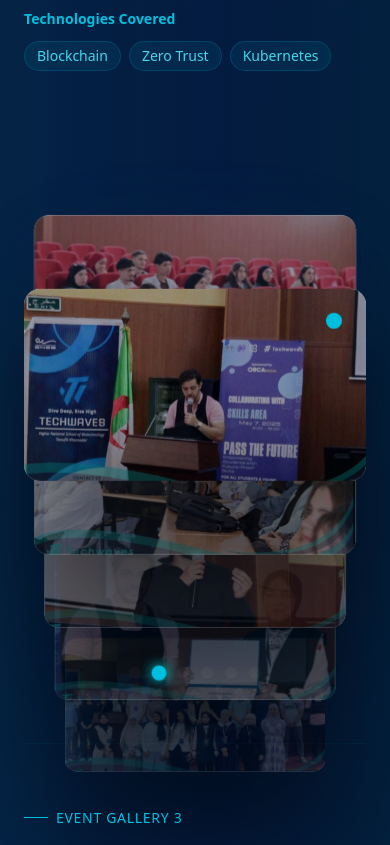
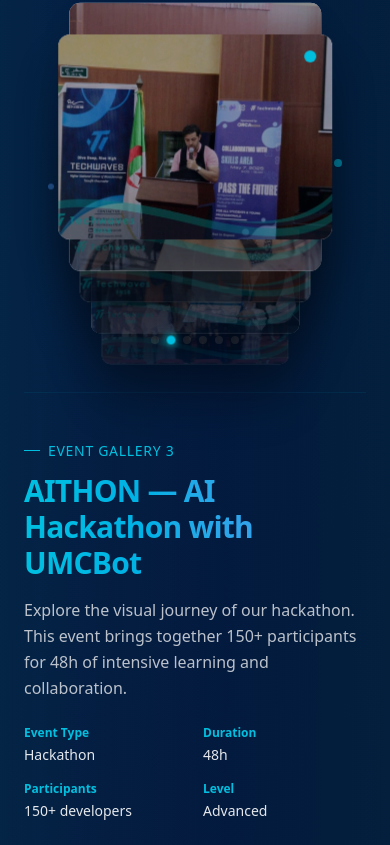
Before and after one commit to crematorium-crm/Techwaves-website, a Next.js app: page /events in a window 390 px wide. Shown: the part 6090-6935 px from the top of the page. Built offline with nearby package versions, Linux system fonts and the light colour scheme.

Commit message:
Update page.jsx

```diff
--- a/src/app/events/page.jsx
+++ b/src/app/events/page.jsx
@@ -670,20 +670,20 @@ function EventGallery({ event, isActive, index }) {
   }, [event.galleryImages.length]);
 
   const FloatingLayers = ({ images, currentIndex }) => (
-    <div className="relative h-[500px] flex items-center justify-center" style={{ perspective: '2000px' }}>
-      <div className="relative w-full max-w-2xl">
+    <div className="relative h-[350px] flex items-center justify-center" style={{ perspective: '1500px' }}>
+      <div className="relative w-full max-w-lg">
         {images.map((img, imgIndex) => {
           const isActiveImg = imgIndex === currentIndex;
-          const offset = (imgIndex - currentIndex) * 80;
-          const rotateX = (imgIndex - currentIndex) * -6;
-          const scale = 1 - Math.abs(imgIndex - currentIndex) * 0.06;
+          const offset = (imgIndex - currentIndex) * 40; // Reduced from 80 to 40
+          const rotateX = (imgIndex - currentIndex) * -4; // Reduced from -6 to -4
+          const scale = 1 - Math.abs(imgIndex - currentIndex) * 0.08; // Slightly more scale reduction
           const zIndex = images.length - Math.abs(imgIndex - currentIndex);
-          const opacity = 1 - Math.abs(imgIndex - currentIndex) * 0.12;
+          const opacity = 1 - Math.abs(imgIndex - currentIndex) * 0.15;
 
           return (
             <div
               key={imgIndex}
-              className="absolute left-1/2 top-1/2 w-full transition-all duration-700 ease-out"
+              className="absolute left-1/2 top-1/2 w-4/5 transition-all duration-700 ease-out" // Reduced width from full to 4/5
               style={{
                 transform: `translate(-50%, calc(-50% + ${offset}px)) rotateX(${rotateX}deg) scale(${scale})`,
                 transformStyle: 'preserve-3d',
@@ -692,33 +692,32 @@ function EventGallery({ event, isActive, index }) {
               }}
             >
               <div
-                className={`bg-white rounded-2xl shadow-2xl overflow-hidden transition-all duration-300 ${
-                  isActive && isActiveImg ? 'ring-4 ring-cyan-400 shadow-cyan-500/25 scale-105' : 'ring-2 ring-gray-600/20'
+                className={`bg-white rounded-xl shadow-xl overflow-hidden transition-all duration-300 ${
+                  isActive && isActiveImg ? 'ring-2 ring-cyan-400 shadow-cyan-500/20' : 'ring-1 ring-gray-600/20'
                 }`}
                 style={{
-                  boxShadow: `0 ${40 + imgIndex * 15}px ${80 + imgIndex * 15}px rgba(0, 0, 0, ${0.3 + imgIndex * 0.1})`
+                  boxShadow: `0 ${20 + imgIndex * 8}px ${40 + imgIndex * 8}px rgba(0, 0, 0, ${0.2 + imgIndex * 0.1})` // Reduced shadow
                 }}
               >
-                <div className="relative aspect-[16/9] overflow-hidden">
+                <div className="relative aspect-[4/3] overflow-hidden"> {/* Changed from 16/9 to 4/3 for smaller aspect ratio */}
                   <img src={img} alt={`${event.title} - Image ${imgIndex + 1}`} className="w-full h-full object-cover" />
-                  <div className="absolute inset-0 bg-gradient-to-b from-transparent via-transparent to-black/20 pointer-events-none"></div>
+                  <div className="absolute inset-0 bg-gradient-to-b from-transparent via-transparent to-black/10 pointer-events-none"></div>
                 </div>
 
                 {isActiveImg && (
-                  <div className="absolute top-6 right-6 w-4 h-4 bg-cyan-400 rounded-full shadow-lg animate-pulse"></div>
+                  <div className="absolute top-4 right-4 w-3 h-3 bg-cyan-400 rounded-full shadow-lg animate-pulse"></div> // Smaller indicator
                 )}
               </div>
             </div>
           );
         })}
 
-        {/* Background Glow */}
-        <div className="absolute bottom-0 left-1/2 transform -translate-x-1/2 w-full h-32 blur-3xl rounded-full bg-cyan-500/10" />
+        {/* Background Glow - Smaller */}
+        <div className="absolute bottom-0 left-1/2 transform -translate-x-1/2 w-3/4 h-20 blur-2xl rounded-full bg-cyan-500/10" />
 
-        {/* Floating particles */}
-        <div className="absolute top-8 right-8 w-3 h-3 bg-cyan-400 rounded-full opacity-60 animate-bounce"></div>
-        <div className="absolute top-16 left-8 w-2 h-2 bg-blue-400 rounded-full opacity-50 animate-bounce"></div>
-        <div className="absolute bottom-16 right-12 w-1.5 h-1.5 bg-purple-400 rounded-full opacity-40 animate-bounce"></div>
+        {/* Floating particles - Smaller and fewer */}
+        <div className="absolute top-6 right-6 w-2 h-2 bg-cyan-400 rounded-full opacity-60 animate-bounce"></div>
+        <div className="absolute top-12 left-6 w-1.5 h-1.5 bg-blue-400 rounded-full opacity-50 animate-bounce"></div>
       </div>
     </div>
   );
@@ -726,53 +725,53 @@ function EventGallery({ event, isActive, index }) {
   return (
     <div
       id={event.galleryId}
-      className={`min-h-screen flex items-center justify-center py-16 transition-all duration-500 border-b border-cyan-500/10 ${
-        isActive ? 'opacity-100 scale-100 bg-cyan-500/5 rounded-3xl' : 'opacity-90 scale-100'
+      className={`min-h-[80vh] flex items-center justify-center py-12 transition-all duration-500 border-b border-cyan-500/10 ${
+        isActive ? 'opacity-100 scale-100 bg-cyan-500/5 rounded-2xl' : 'opacity-90 scale-100'
       }`}
     >
-      <div className="max-w-7xl mx-auto grid lg:grid-cols-2 gap-16 items-center">
-        <div className={`space-y-8 transition-all duration-700 ${
+      <div className="max-w-6xl mx-auto grid lg:grid-cols-2 gap-12 items-center"> {/* Reduced gap from 16 to 12 */}
+        <div className={`space-y-6 transition-all duration-700 ${
           isActive ? 'translate-x-0 opacity-100' : 'translate-x-0 opacity-100'
         }`}>
           <div>
-            <div className="text-cyan-400 text-sm uppercase tracking-wider mb-4 flex items-center gap-2">
-              <div className="w-6 h-px bg-cyan-400"></div>
+            <div className="text-cyan-400 text-sm uppercase tracking-wider mb-3 flex items-center gap-2">
+              <div className="w-4 h-px bg-cyan-400"></div> {/* Smaller line */}
               Event Gallery {index + 1}
             </div>
-            <h2 className="text-4xl md:text-5xl font-bold mb-6 tracking-tight bg-gradient-to-r from-cyan-400 to-blue-400 bg-clip-text text-transparent">
+            <h2 className="text-3xl md:text-4xl font-bold mb-4 tracking-tight bg-gradient-to-r from-cyan-400 to-blue-400 bg-clip-text text-transparent"> {/* Smaller text */}
               {event.title}
             </h2>
-            <p className="text-gray-300 text-lg leading-relaxed mb-8">
+            <p className="text-gray-300 leading-relaxed mb-6"> {/* Smaller text */}
               Explore the visual journey of our {event.type.toLowerCase()}. This event brings together {event.participants}+ participants for {event.duration} of intensive learning and collaboration.
             </p>
           </div>
 
-          <div className="grid grid-cols-2 gap-6">
-            <div className="space-y-2">
-              <div className="text-cyan-400 text-sm font-semibold">Event Type</div>
-              <div className="text-white text-lg">{event.type}</div>
+          <div className="grid grid-cols-2 gap-4"> {/* Smaller gap */}
+            <div className="space-y-1"> {/* Smaller spacing */}
+              <div className="text-cyan-400 text-xs font-semibold">Event Type</div> {/* Smaller text */}
+              <div className="text-white text-sm">{event.type}</div> {/* Smaller text */}
             </div>
-            <div className="space-y-2">
-              <div className="text-cyan-400 text-sm font-semibold">Duration</div>
-              <div className="text-white text-lg">{event.duration}</div>
+            <div className="space-y-1">
+              <div className="text-cyan-400 text-xs font-semibold">Duration</div>
+              <div className="text-white text-sm">{event.duration}</div>
             </div>
-            <div className="space-y-2">
-              <div className="text-cyan-400 text-sm font-semibold">Participants</div>
-              <div className="text-white text-lg">{event.participants}+ developers</div>
+            <div className="space-y-1">
+              <div className="text-cyan-400 text-xs font-semibold">Participants</div>
+              <div className="text-white text-sm">{event.participants}+ developers</div>
             </div>
-            <div className="space-y-2">
-              <div className="text-cyan-400 text-sm font-semibold">Level</div>
-              <div className="text-white text-lg">{event.level}</div>
+            <div className="space-y-1">
+              <div className="text-cyan-400 text-xs font-semibold">Level</div>
+              <div className="text-white text-sm">{event.level}</div>
             </div>
           </div>
 
-          <div className="space-y-3">
-            <div className="text-cyan-400 text-sm font-semibold">Technologies Covered</div>
-            <div className="flex flex-wrap gap-2">
+          <div className="space-y-2"> {/* Smaller spacing */}
+            <div className="text-cyan-400 text-xs font-semibold">Technologies Covered</div> {/* Smaller text */}
+            <div className="flex flex-wrap gap-1"> {/* Smaller gap */}
               {event.techStack.map((tech, techIndex) => (
                 <span
                   key={techIndex}
-                  className="px-3 py-1 bg-cyan-500/10 text-cyan-300 text-sm rounded-full border border-cyan-500/20"
+                  className="px-2 py-1 bg-cyan-500/10 text-cyan-300 text-xs rounded-full border border-cyan-500/20" // Smaller badges
                 >
                   {tech}
                 </span>
@@ -790,14 +789,14 @@ function EventGallery({ event, isActive, index }) {
           />
 
           {/* Gallery Navigation Dots */}
-          <div className="flex justify-center mt-8 space-x-3">
+          <div className="flex justify-center mt-6 space-x-2"> {/* Smaller spacing */}
             {event.galleryImages.map((_, dotIndex) => (
               <button
                 key={dotIndex}
                 onClick={() => setCurrentImage(dotIndex)}
-                className={`w-3 h-3 rounded-full transition-all duration-300 ${
+                className={`w-2 h-2 rounded-full transition-all duration-300 ${
                   dotIndex === currentImage
-                    ? 'bg-cyan-400 shadow-[0_0_10px_#00ffff] scale-125'
+                    ? 'bg-cyan-400 shadow-[0_0_8px_#00ffff] scale-110' // Smaller glow
                     : 'bg-gray-600 hover:bg-cyan-200'
                 }`}
               />
```
